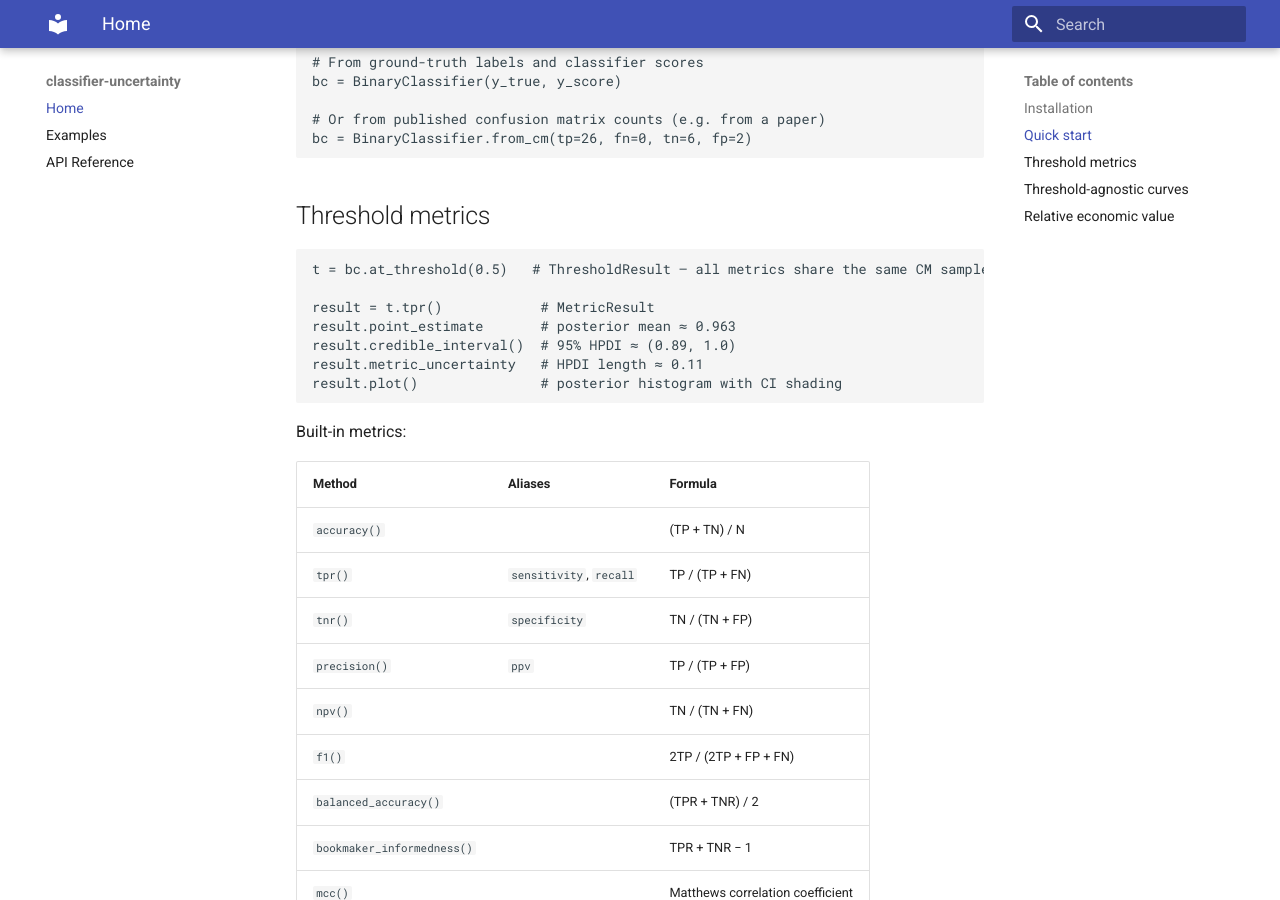
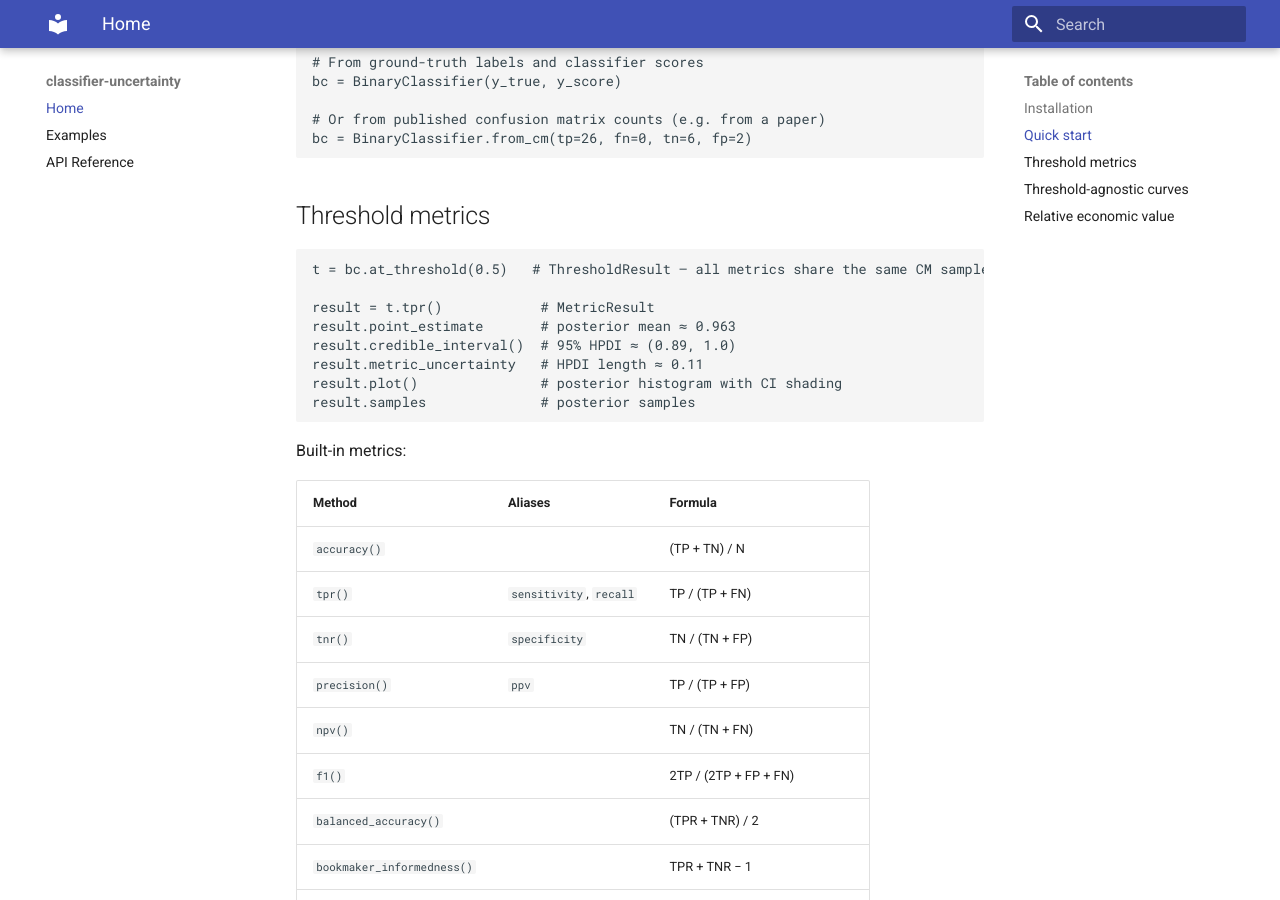
Before and after one commit to hrmerrill/classifier-uncertainty, an MkDocs documentation site: the page built from docs/index.md, in a window 1280 px wide and 900 px high, scrolled down 516 px. Built offline with MkDocs 1.6.1 and Material for MkDocs 9.7.7, drawn with Linux system fonts in a browser that asks for light colours.

Commit message:
user can access samples, too

````diff
--- a/docs/index.md
+++ b/docs/index.md
@@ -34,6 +34,7 @@ result.point_estimate       # posterior mean ≈ 0.963
 result.credible_interval()  # 95% HPDI ≈ (0.89, 1.0)
 result.metric_uncertainty   # HPDI length ≈ 0.11
 result.plot()               # posterior histogram with CI shading
+result.samples              # posterior samples
 ```
 
 Built-in metrics:
````
